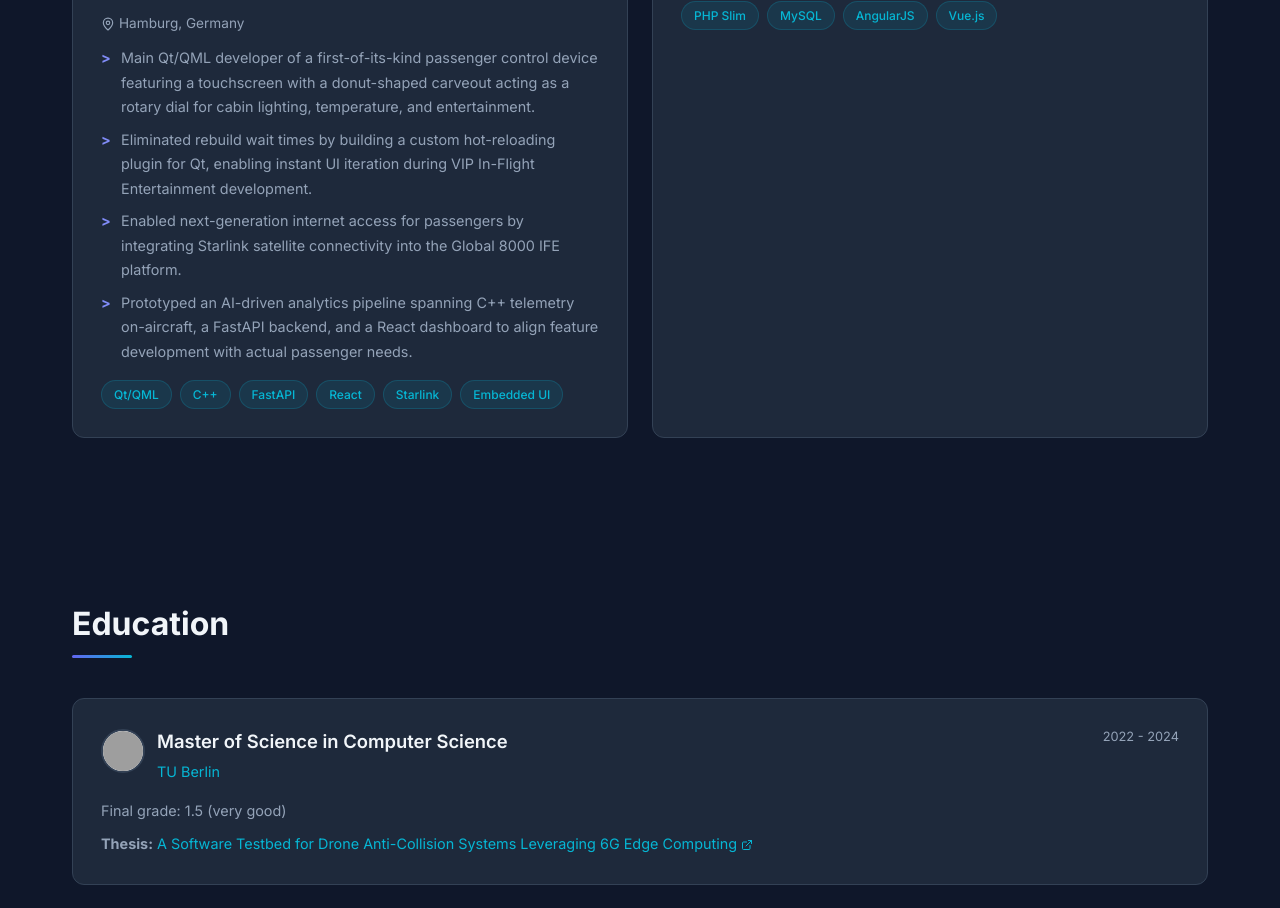
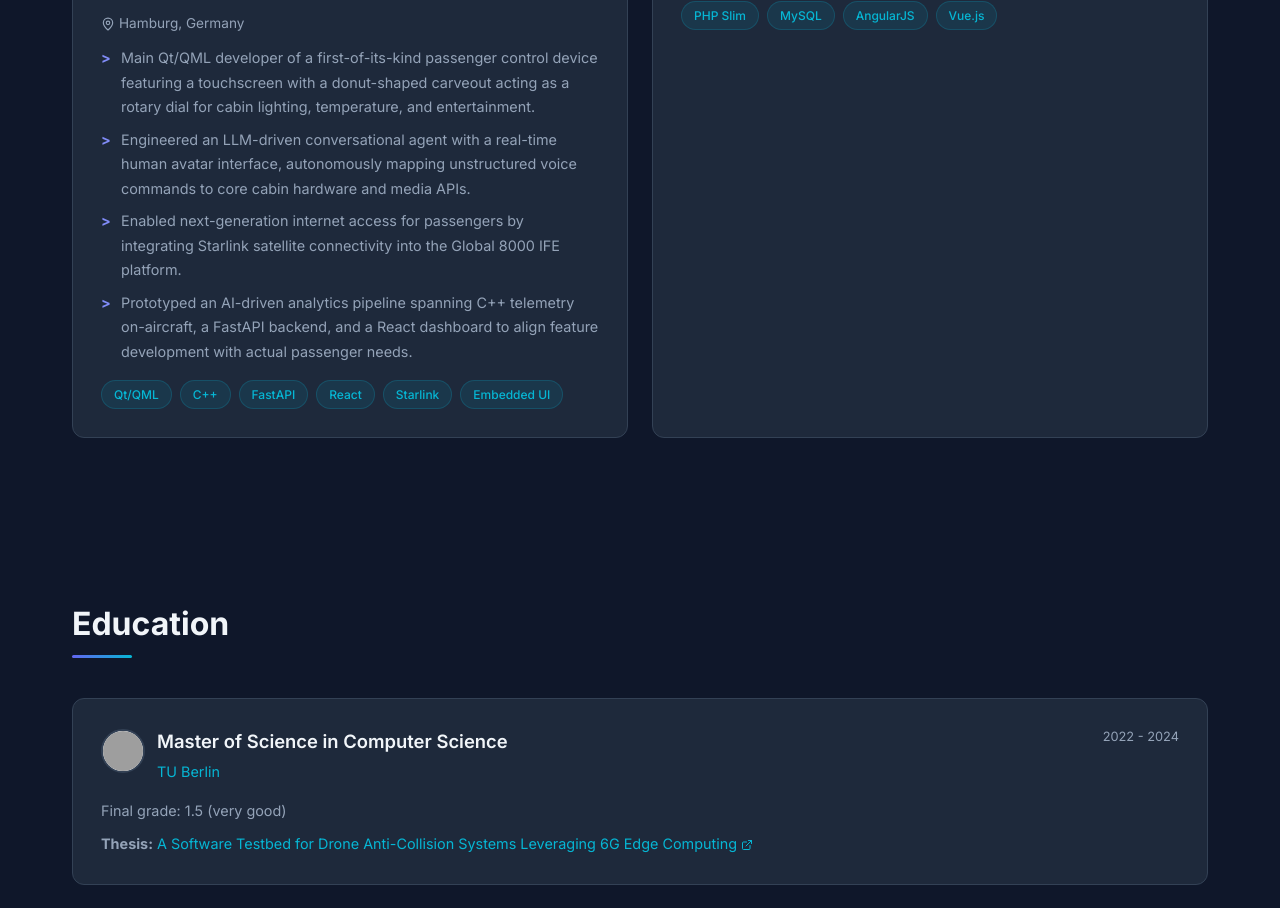
Before and after one commit to jan-be/janbe.eu, a React (Vite) app: page / in a window 1280 px wide. Shown: the part 1260-2168 px from the top of the page. Built offline with nearby package versions, Linux system fonts and the light colour scheme; grey boxes are pictures that could not be loaded.

Commit message:
Update project description in App.jsx
Replaced a bullet point describing a custom hot-reloading plugin with a new bullet point about an LLM-driven conversational agent.

```diff
--- a/src/App.jsx
+++ b/src/App.jsx
@@ -102,7 +102,7 @@ function Experience() {
       image: '/jan-wide-shot-in-front-of-aircraft.jpg',
       bullets: [
         'Main Qt/QML developer of a first-of-its-kind passenger control device featuring a touchscreen with a donut-shaped carveout acting as a rotary dial for cabin lighting, temperature, and entertainment.',
-        'Eliminated rebuild wait times by building a custom hot-reloading plugin for Qt, enabling instant UI iteration during VIP In-Flight Entertainment development.',
+        'Engineered an LLM-driven conversational agent with a real-time human avatar interface, autonomously mapping unstructured voice commands to core cabin hardware and media APIs.',
         'Enabled next-generation internet access for passengers by integrating Starlink satellite connectivity into the Global 8000 IFE platform.',
         'Prototyped an AI-driven analytics pipeline spanning C++ telemetry on-aircraft, a FastAPI backend, and a React dashboard to align feature development with actual passenger needs.',
       ],
```
